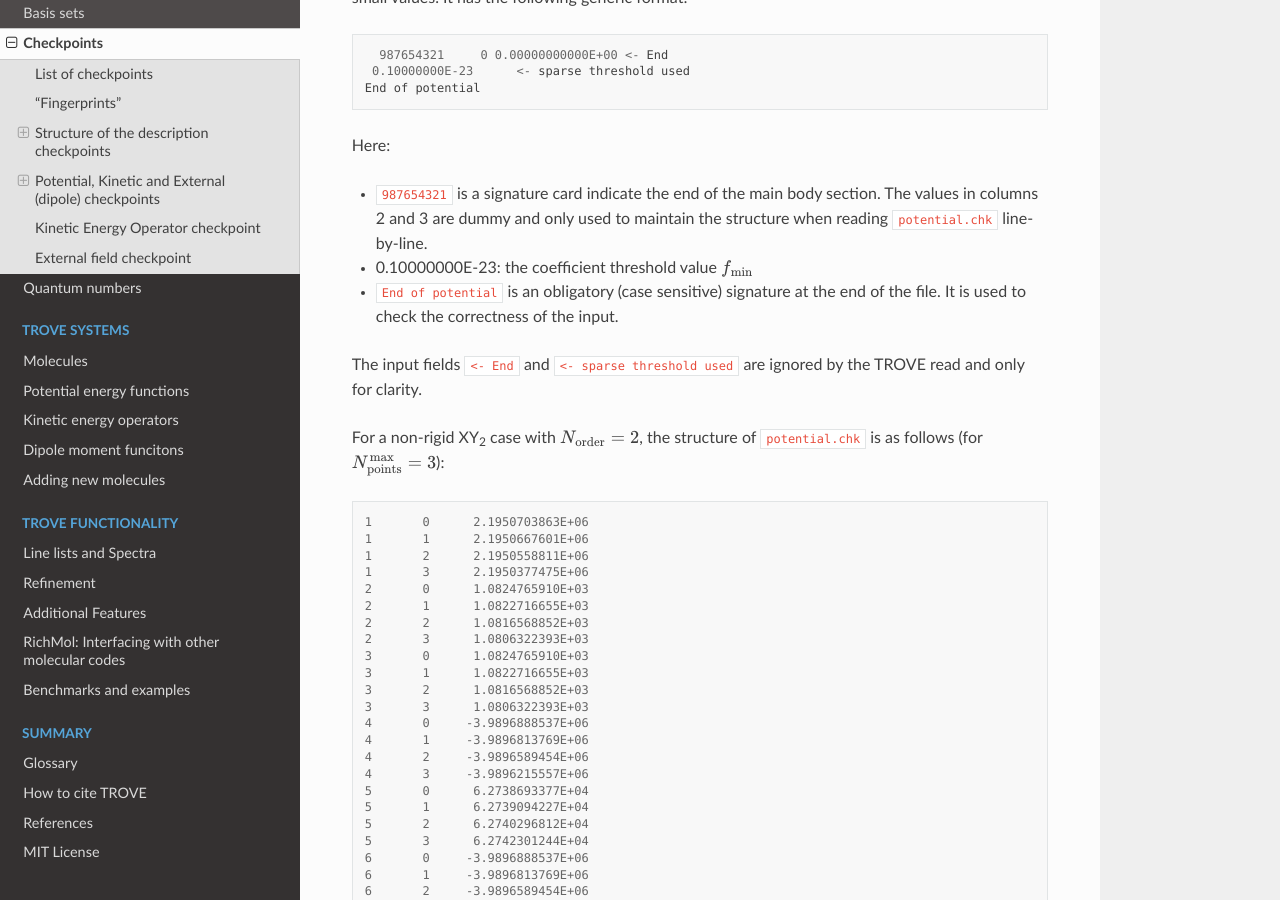
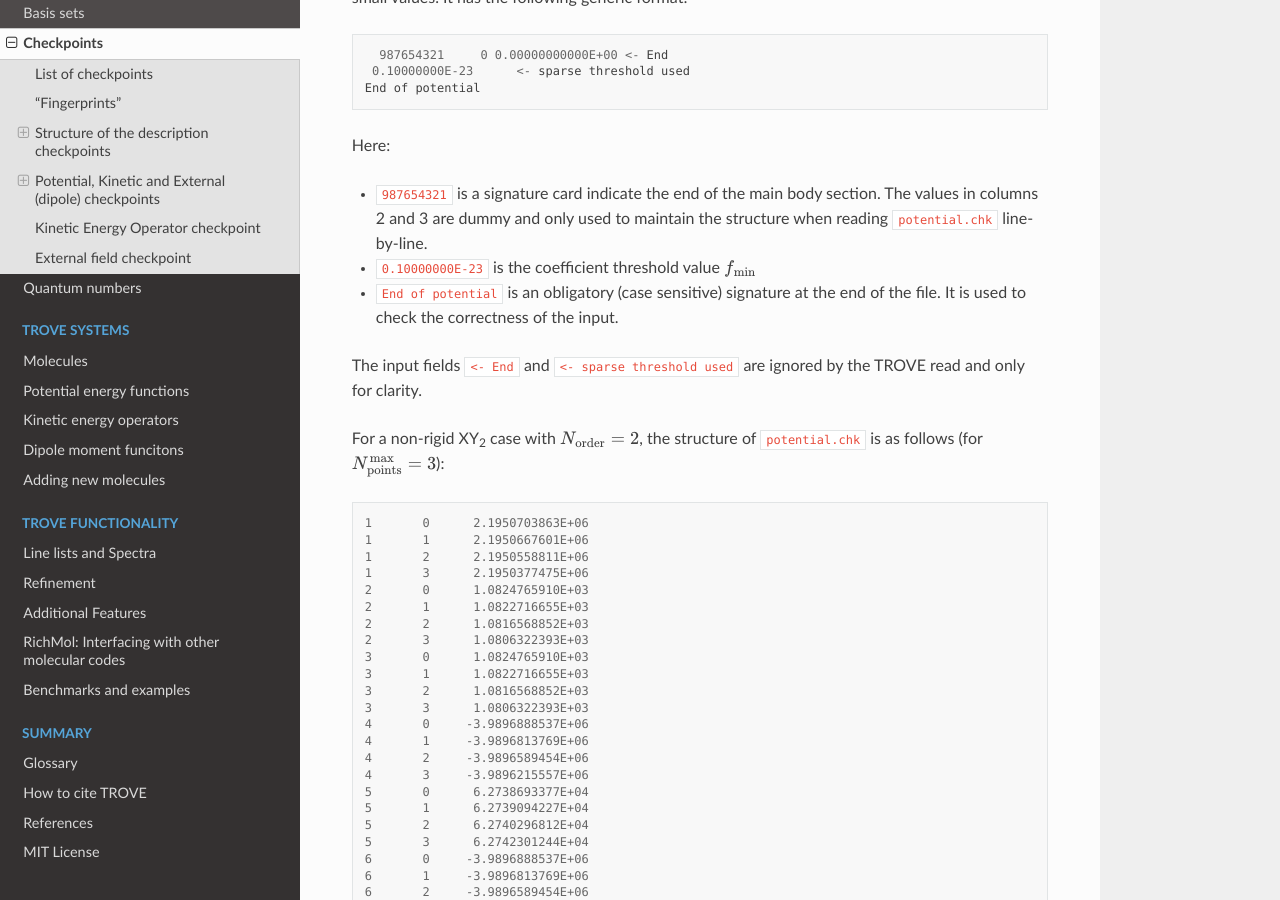
Before and after one commit to Trovemaster/TROVE, a Sphinx documentation site: the page built from docs/source/checkpoints.rst, in a window 1280 px wide and 900 px high, scrolled down 14531 px. Built offline with Sphinx 7.4.7 and the Read the Docs theme 2.0.0, drawn with Linux system fonts in a browser that asks for light colours; formulas are drawn with MathJax 3; cross-references to code outside the pages are shown as plain code.

```diff
--- a/docs/source/checkpoints.rst
+++ b/docs/source/checkpoints.rst
@@ -670,7 +670,7 @@ The footer of ``potential.chk`` (and of other fields) is used to (i) indicate th
 Here:
 
 - ``987654321`` is a signature card indicate the end of the main body section. The values in columns 2 and 3 are dummy and only used to maintain the structure when reading ``potential.chk`` line-by-line.
-- 0.10000000E-23: the coefficient threshold value :math:`f_{\rm min}`
+- ``0.10000000E-23`` is the coefficient threshold value :math:`f_{\rm min}`
 - ``End of potential`` is an obligatory (case sensitive) signature at the end of the file. It is used to check the correctness of the input.
 
 The input fields ``<- End`` and ``<- sparse threshold used`` are ignored by the TROVE read and only for clarity.
```
